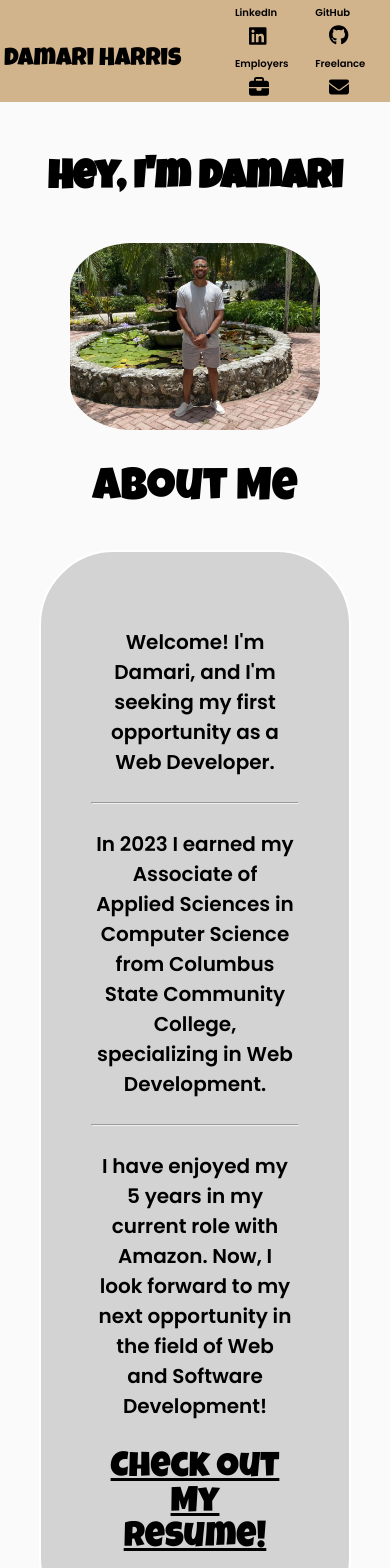
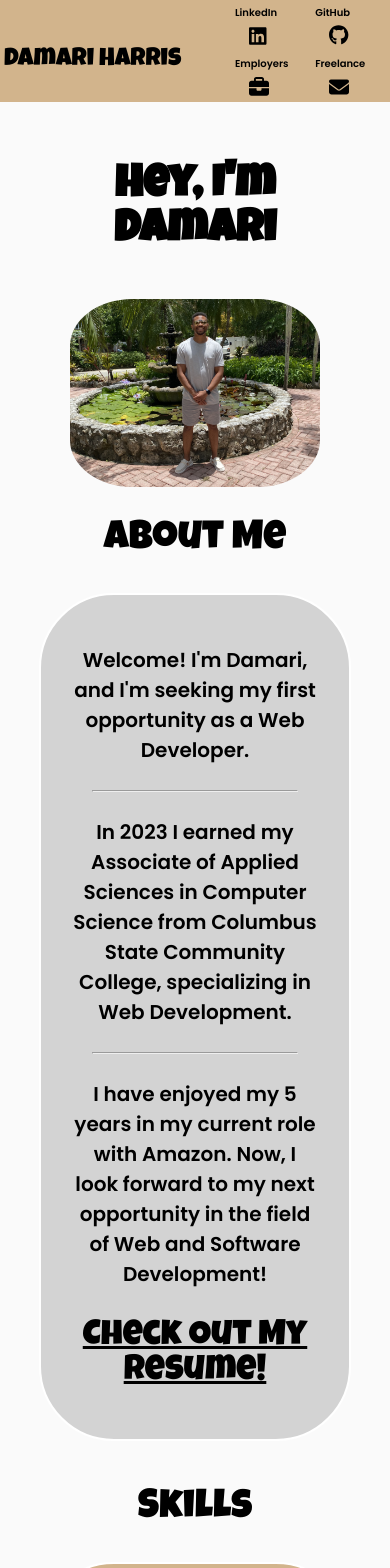
Before and after one commit to dtharris95/damari-harris-portfolio, a React (Create React App) app: page / in a window 390 px wide. Shown: the top 1568 px of the page. Built offline with nearby package versions, Linux system fonts and the light colour scheme.

Commit message:
Update index.scss

```diff
--- a/src/components/Homepage/index.scss
+++ b/src/components/Homepage/index.scss
@@ -4,6 +4,10 @@
 
 body {
     font-family: 'Poppins', sans-serif;
+}
+
+hr {
+    width: 80%;
 }
 
 .container-home {
@@ -19,7 +23,7 @@ body {
 }
 
 .header-container {
-    padding-top: 5%;
+    // padding-top: 5%;
     // padding-bottom: 25%;
 }
 
@@ -139,7 +143,7 @@ ul {
     }
 
     .main-header {
-        font-size: 40px;
+        font-size: 45px;
         align-items: center;
     }
 
@@ -157,12 +161,16 @@ ul {
         padding-bottom: 15px;
     }
 
-    .about-me, .facts-heading, .project-heading, .skills-heading {
-        font-size: 45px;
+    .about-me, .facts-heading, .skills-heading {
+        font-size: 40px;
     }
 
     .info-text {
         font-size: 20px;
+    }
+
+    .facts-container, .info-container {
+        padding: 25px;
     }
 
     .skill-list {
```
